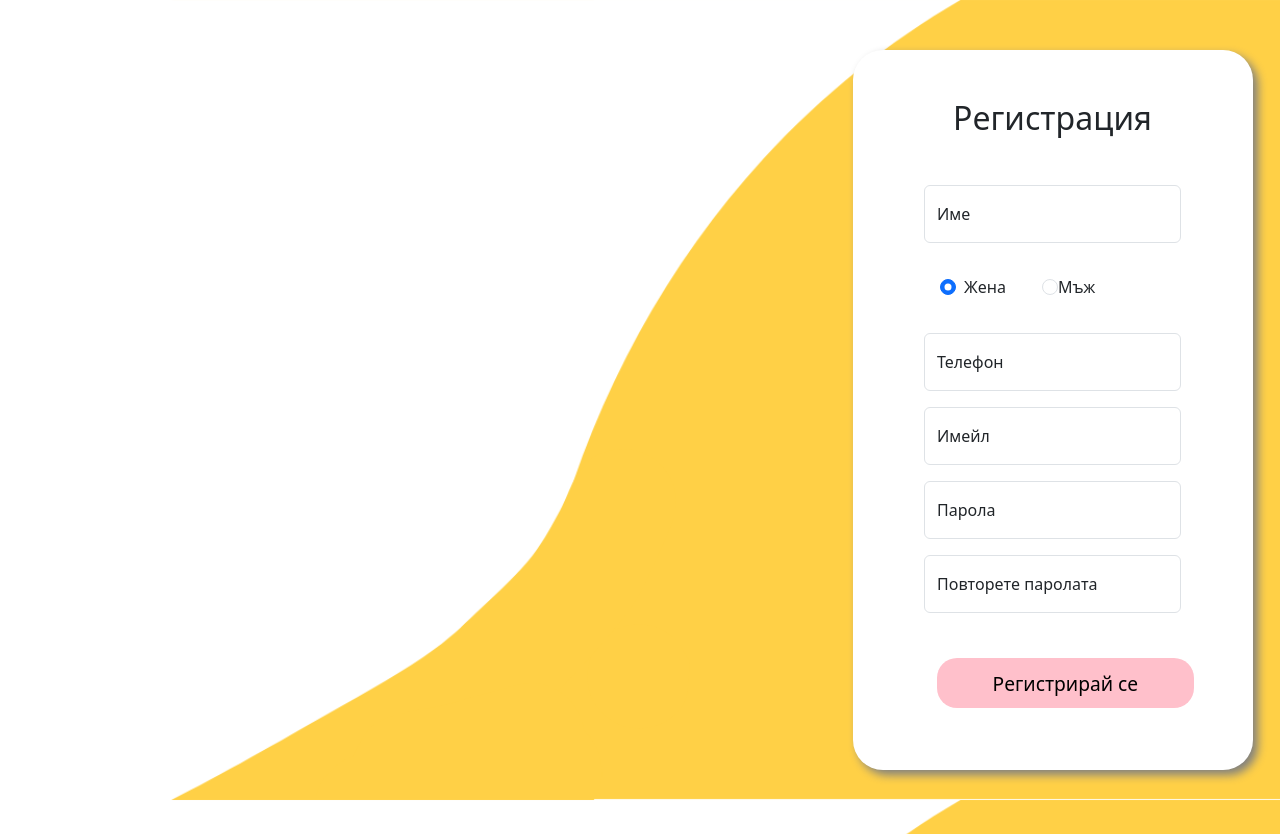
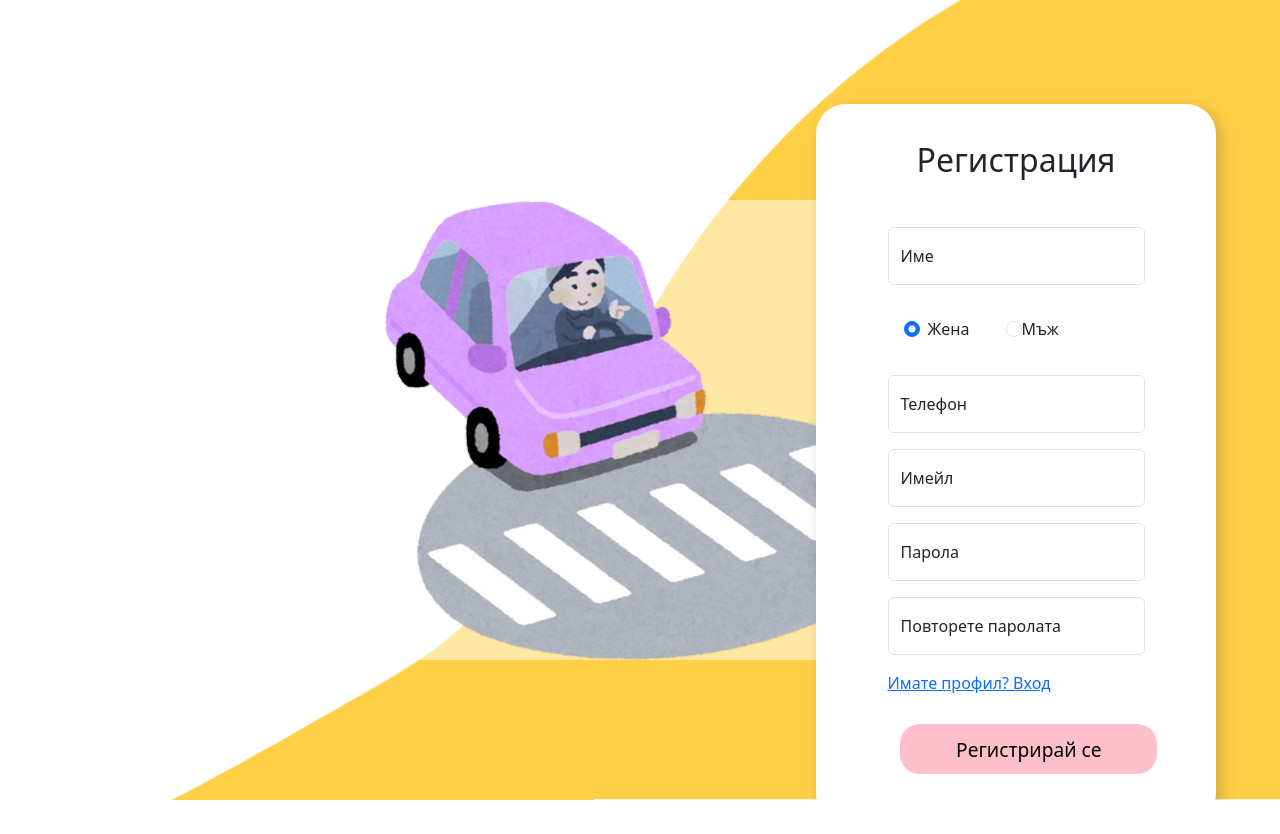
Before and after one commit to ToleVoivoda/Git-Push-and-Pray, a PHP site: page /register.php in a window 1280 px wide. After the commit the page ends 800 px from the top, so only its background shows below. Run offline with PHP 8.4, Linux system fonts and the light colour scheme.

Commit message:
register

```diff
--- a/web/css/login.css
+++ b/web/css/login.css
@@ -21,6 +21,7 @@ body
     flex-direction: column;
     justify-content: center;
     align-items: center;
+    box-shadow: 5px 5px 10px gray;
 }
 
 
@@ -40,6 +41,7 @@ body
     display: flex;
     flex-direction: column;
     align-items: center;
+    box-shadow: 5px 5px 10px gray;
 }
 
 .login-main {
@@ -51,20 +53,28 @@ body
 }
 
 .register-box {
-        padding: 1%;
+    position: fixed;
+    top: 50%;
+    right: 5%;
+
+    transform: translateY(-50%);
+
+
+    padding: 2%;
     width: 50vh;
     height: 90vh;
     background-color: white;
-    /* position: absolute; */
-    /* top: 25%;
-    right: 5%; */
     border-radius: 30px;
     display: flex;
     flex-direction: column;
     justify-content: center;
     align-items: center;
-    /* margin: auto; */
-    margin-top: 50px;
-    margin-left: 825px;
-    box-shadow: 5px 5px 10px gray;
+    box-shadow: 5px 5px 15px rgba(0,0,0,0.2);
 }
+
+.register-img
+{
+    position: absolute;
+    left: 30%;
+    top: 25%;
+}
--- a/web/register.php
+++ b/web/register.php
@@ -20,6 +20,9 @@
 
 <body>
     <main>
+        <div class="img-box-reg">
+            <img class="register-img" src="img/registerimg.png"/>
+        </div>
         <div class="register-box">
             <h2 class="loginheading">Регистрация</h2>
             <form id="register-form" action="register-action-try2.php" method="post">
@@ -58,6 +61,9 @@
                     <input type="text" class="form-control" id="password2" placeholder="Повторете паролата" name="password2">
                     <label for="password2">Повторете паролата</label>
                 </div>
+                <div class="login-additional">
+                    <span ><a href="login.php">Имате профил? Вход</a></span>
+                </div>
 
                 <input class="login-button" type="submit" value="Регистрирай се">
             </form>
```
